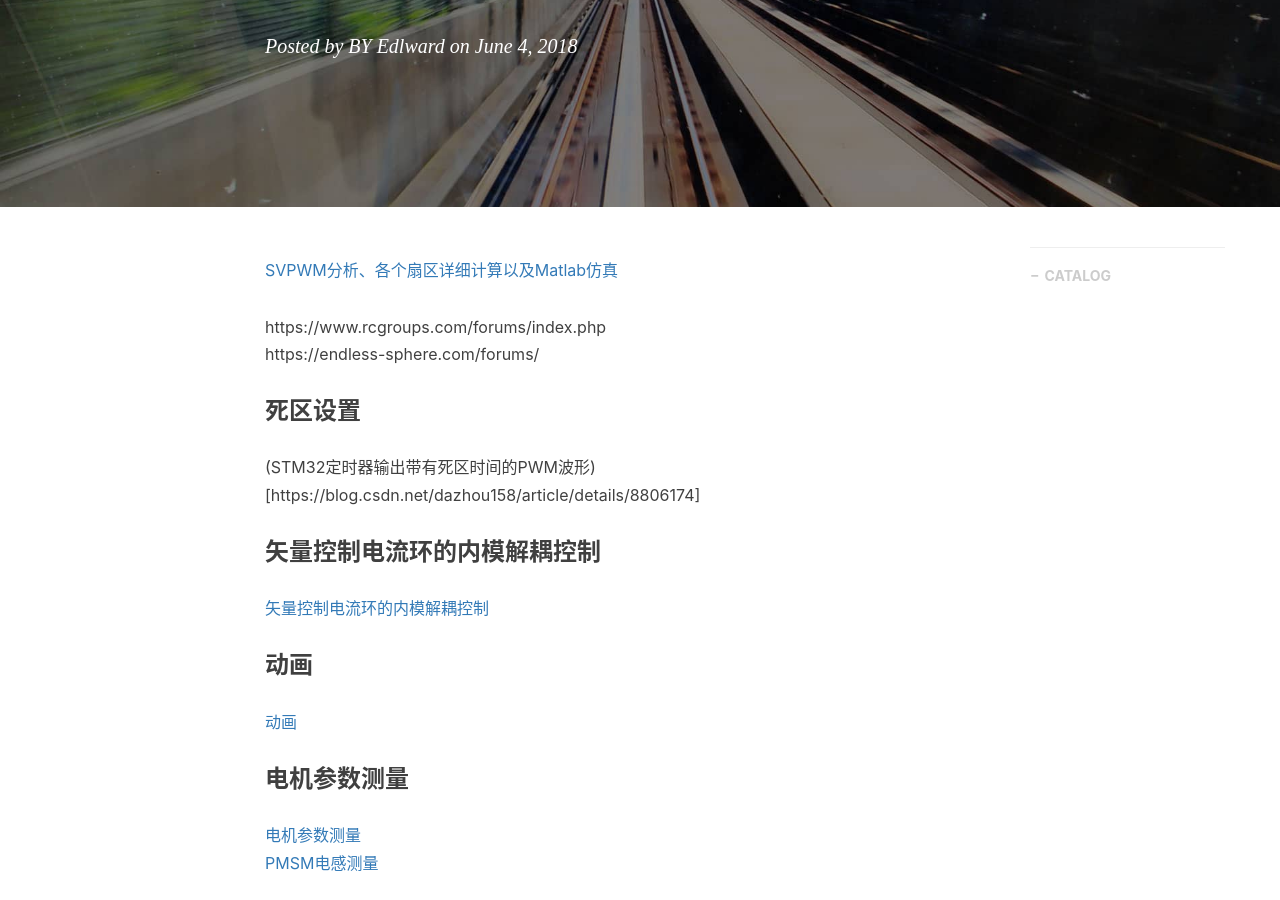
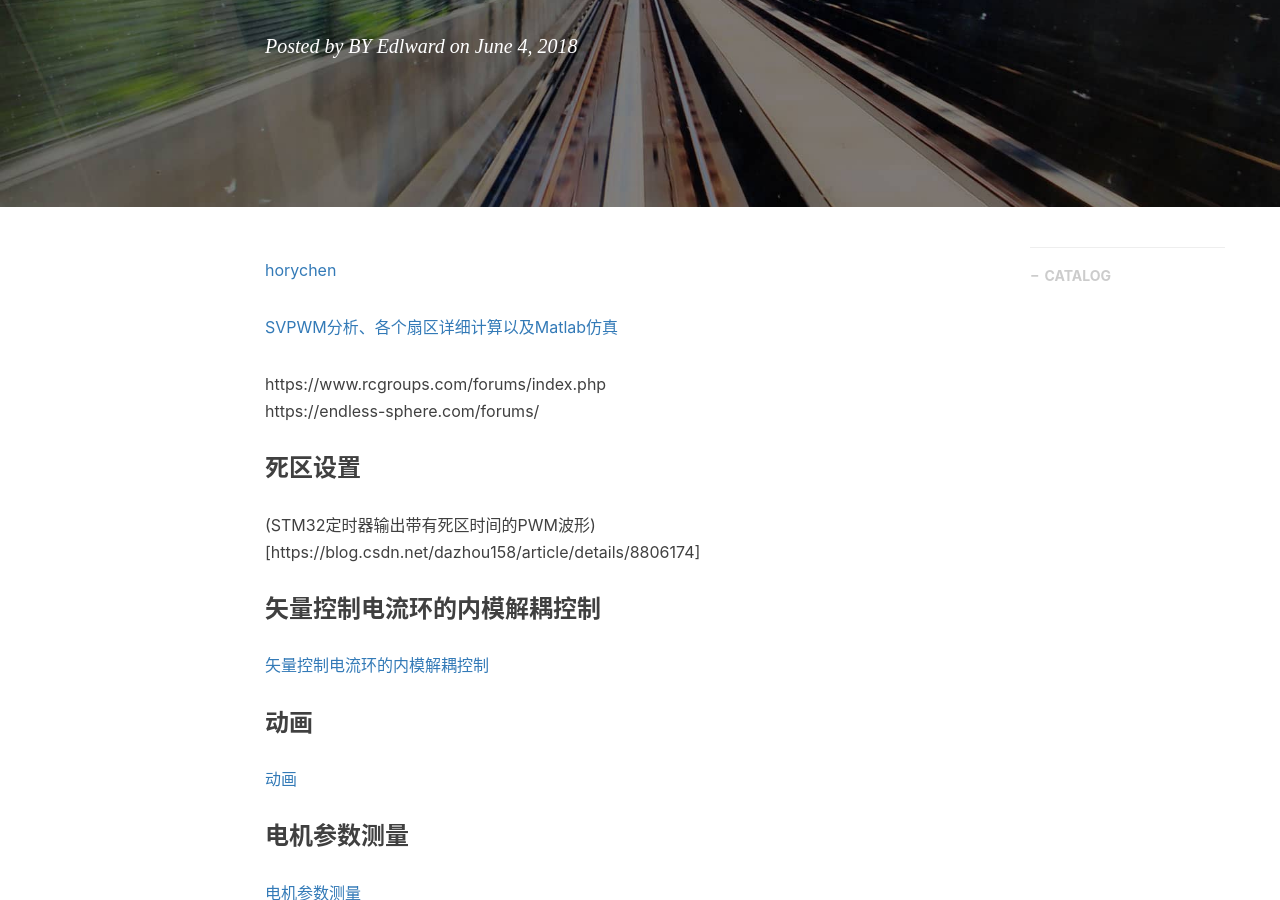
Before and after one commit to gary-robotics/dlward, a Jekyll site: the page built from _posts/2018-10-09-FOC-2018.markdown, in a window 1280 px wide and 900 px high, scrolled down 316 px. Built offline with Jekyll 4.4.1, drawn with Linux system fonts in a browser that asks for light colours; nearby versions of some CDN libraries; comment, search, counter and statistics services are not loaded.

Commit message:
Update 2018-10-09-FOC-2018.markdown

```diff
--- a/_posts/2018-10-09-FOC-2018.markdown
+++ b/_posts/2018-10-09-FOC-2018.markdown
@@ -9,6 +9,8 @@ catalog: true                       # 是否归档
 tags:                               #标签
     - FOC
 ---
+[horychen](https://horychen.github.io/tech/Creating_2D_Pareto_Front_with_Python/)
+
 [SVPWM分析、各个扇区详细计算以及Matlab仿真](https://blog.csdn.net/michaelf/article/details/94013805)
 
 
```
